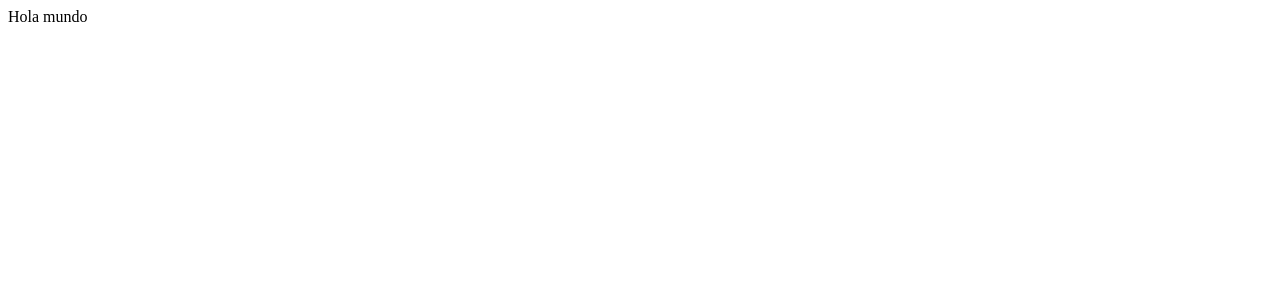
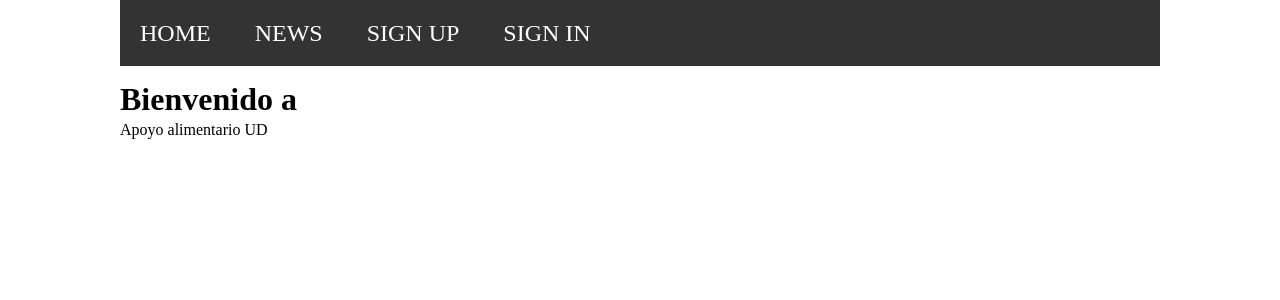
Before and after one commit to davidPalechor/django-blog, a Django app: page / in a window 1280 px wide. Before the commit the part shown is almost empty. Shown: the top 300 px of the page. Run offline with Django 3.2, Linux system fonts and the light colour scheme; some libraries are stand-ins or nearby versions.

Commit message:
Initial style setting

```diff
--- /dev/null
+++ b/app/static/css/05_main.css
@@ -0,0 +1,26 @@
+* {
+    padding: 0;
+    margin: 0;
+}
+
+html, body {
+    font-size: 18px;
+    font-weight: 400;
+    color: black;
+}
+
+p {
+    line-height: 1.5rem;
+}
+
+h1 {
+    font-size: 2rem;
+}
+
+
+
+@media (min-width: 768px){
+    html, body {
+        font-size: 16px;
+    }
+}
--- /dev/null
+++ b/app/static/css/10_grid.css
@@ -0,0 +1,16 @@
+.container {
+    width: 100%;
+    margin: auto;
+}
+
+@media (min-width: 960px){
+    .container {
+        max-width: 850px;
+    }
+}
+
+@media (min-width: 1200px){
+    .container {
+        max-width: 1040px;
+    }
+}
--- /dev/null
+++ b/app/static/css/15_header.css
@@ -0,0 +1,19 @@
+.nav {
+    background: #333;
+    margin-bottom: 15px;
+}
+
+.nav__link {
+    padding: 15px 20px;
+    display: inline-block;
+    font-size: 1.5rem;
+    line-height: 2.25rem;
+    text-transform: uppercase;
+    text-decoration: none;
+    color: white;
+}
+
+.nav__link:hover {
+    color: #333;
+    background: white;
+}
--- /dev/null
+++ b/app/static/css/style.css
@@ -0,0 +1,3 @@
+@import url('05_main.css');
+@import url('10_grid.css');
+@import url('15_header.css');
--- a/app/templates/index.html
+++ b/app/templates/index.html
@@ -1,6 +1,9 @@
 {% extends 'layout/base.html' %}
+{% block title %}Home{% endblock title %}
 {% block content %}
-<div class="container">
-    Hola mundo
-</div>
+{% include 'layout/header.html' %}
+<section class="home">
+    <h1>Bienvenido a</h1>
+    <p>Apoyo alimentario UD</p>
+</section>
 {% endblock content %}
--- a/app/templates/layout/base.html
+++ b/app/templates/layout/base.html
@@ -5,12 +5,14 @@
     <meta charset="UTF-8">
     <meta name="viewport" content="width=device-width, initial-scale=1.0">
     <meta http-equiv="X-UA-Compatible" content="ie=edge">
+    <link rel="stylesheet" href="{% static 'css/style.css'%}">
     {% block css %}{% endblock css %}
-    <title>Document</title>
+    <title>{% block title %}{% endblock title %}</title>
 </head>
 <body>
-{% block content %}
-{% endblock content %}
+    <div class="container">
+        {% block content %}{% endblock content %}
+    </div>
 </body>
 <script src="{% static 'node_modules/jquery/dist/jquery.min.js'%}"></script>
 </html>
--- /dev/null
+++ b/app/templates/layout/header.html
@@ -0,0 +1,6 @@
+<div class="nav nav_top">
+    <a href="#" class="nav__link">home</a>
+    <a href="#" class="nav__link">news</a>
+    <a href="#" class="nav__link">sign up</a>
+    <a href="#" class="nav__link">sign in</a>
+</div>
```
